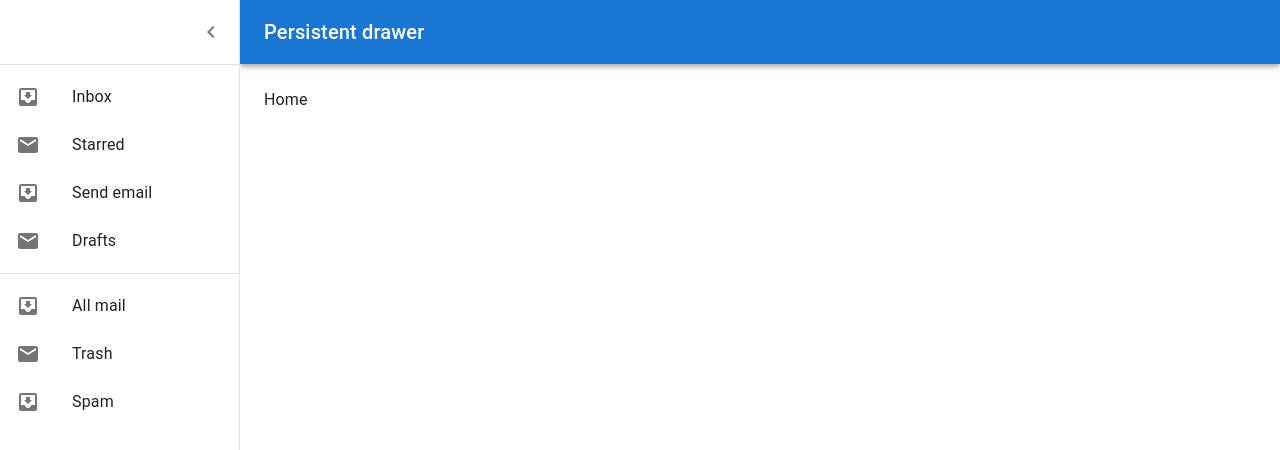
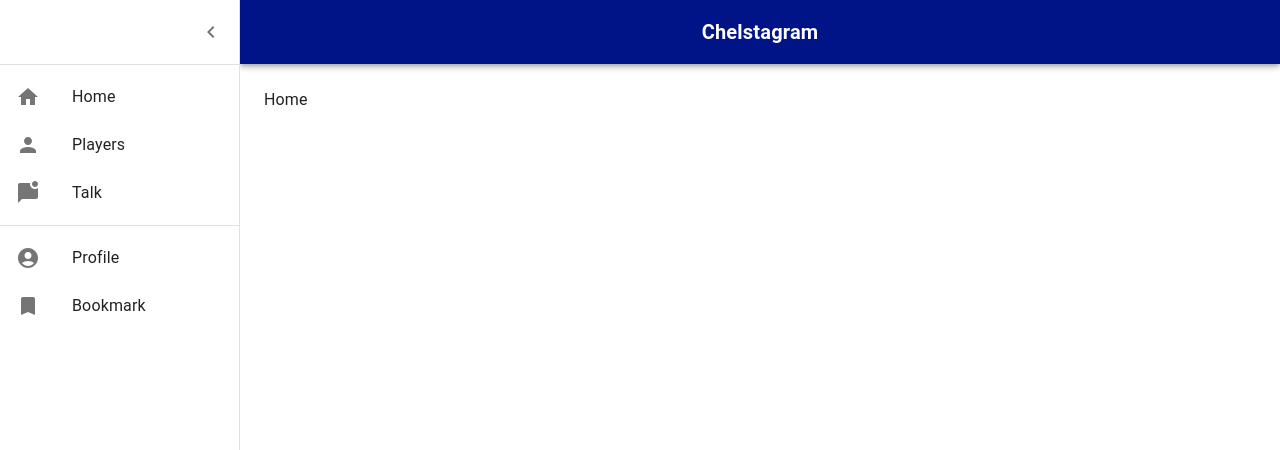
Before and after one commit to ckm960411/Chelstagram-next-ts, a Next.js app: page / in a window 1280 px wide. Both pictures are taken after a click on the button "open drawer". Shown: the top 450 px of the page. Built offline with nearby package versions, Linux system fonts and the light colour scheme.

Commit message:
AppLayout 기본형식 작성

```diff
--- a/components/AppLayout.tsx
+++ b/components/AppLayout.tsx
@@ -1,22 +1,32 @@
 import * as React from 'react';
 import { styled, useTheme } from '@mui/material/styles';
-import Box from '@mui/material/Box';
-import Drawer from '@mui/material/Drawer';
-import CssBaseline from '@mui/material/CssBaseline';
-import MuiAppBar, { AppBarProps as MuiAppBarProps } from '@mui/material/AppBar';
-import Toolbar from '@mui/material/Toolbar';
-import List from '@mui/material/List';
-import Typography from '@mui/material/Typography';
-import Divider from '@mui/material/Divider';
-import IconButton from '@mui/material/IconButton';
-import MenuIcon from '@mui/icons-material/Menu';
-import ChevronLeftIcon from '@mui/icons-material/ChevronLeft';
-import ChevronRightIcon from '@mui/icons-material/ChevronRight';
-import ListItem from '@mui/material/ListItem';
-import ListItemIcon from '@mui/material/ListItemIcon';
-import ListItemText from '@mui/material/ListItemText';
-import InboxIcon from '@mui/icons-material/MoveToInbox';
-import MailIcon from '@mui/icons-material/Mail';
+import { AppBarProps as MuiAppBarProps } from '@mui/material/AppBar';
+import {
+  Box,
+  Drawer,
+  AppBar as MuiAppBar,
+  Toolbar,
+  List,
+  CssBaseline,
+  Typography,
+  Divider,
+  IconButton,
+  ListItem,
+  ListItemIcon,
+  ListItemText,
+} from "@mui/material";
+import {
+  Menu as MenuIcon,
+  ChevronLeft as ChevronLeftIcon,
+  ChevronRight as ChevronRightIcon,
+  Home as HomeIcon,
+  Person as PersonIcon,
+  AccountCircle as AccountCircleIcon,
+  Bookmark as BookmarkIcon,
+  MarkChatUnread as MarkChatUnreadIcon,
+  Search as SearchIcon,
+} from "@mui/icons-material";
+import Link from 'next/link';
 
 const drawerWidth = 240;
 
@@ -73,6 +83,57 @@ type AppLayoutProps = {
   children: React.ReactNode
 }
 
+const StyledBanner = styled(Typography)`
+  color: #fff;
+  font-weight: 600;
+  font-size: 20px;
+`;
+const MainTypo: React.FC = () => (
+  <Typography variant="h5" noWrap component="div" sx={{ position: 'absolute', left: '50%', transform: 'translateX(-50%)' }}>
+    <StyledBanner>
+      <Link href="/">
+        <a>Chelstagram</a>
+      </Link>
+    </StyledBanner>
+  </Typography>
+);
+
+type IconListItem = {
+  icon: () => React.ReactNode
+  primary: string
+  route: string
+}
+
+const DrawerMainIcons: IconListItem[] = [
+  {
+    icon: () => <HomeIcon />,
+    primary: "Home",
+    route: "/",
+  },
+  {
+    icon: () => <PersonIcon />,
+    primary: "Players",
+    route: "/players",
+  },
+  {
+    icon: () => <MarkChatUnreadIcon />,
+    primary: "Talk",
+    route: "/talk",
+  },
+];
+const DrawerPersonalIcons: IconListItem[] = [
+  {
+    icon: () => <AccountCircleIcon />,
+    primary: "Profile",
+    route: "/profile",
+  },
+  {
+    icon: () => <BookmarkIcon />,
+    primary: "Bookmark",
+    route: "/bookmark",
+  },
+];
+
 const AppLayout = ({ children }: AppLayoutProps) => {
   const theme = useTheme();
   const [open, setOpen] = React.useState(false);
@@ -99,11 +160,11 @@ const AppLayout = ({ children }: AppLayoutProps) => {
           >
             <MenuIcon />
           </IconButton>
-          <Typography variant="h6" noWrap component="div">
-            Persistent drawer
-          </Typography>
+          {open && <div></div>}
+          <MainTypo />
         </Toolbar>
       </AppBar>
+
       <Drawer
         sx={{
           width: drawerWidth,
@@ -124,27 +185,38 @@ const AppLayout = ({ children }: AppLayoutProps) => {
         </DrawerHeader>
         <Divider />
         <List>
-          {['Inbox', 'Starred', 'Send email', 'Drafts'].map((text, index) => (
-            <ListItem button key={text}>
-              <ListItemIcon>
-                {index % 2 === 0 ? <InboxIcon /> : <MailIcon />}
-              </ListItemIcon>
-              <ListItemText primary={text} />
-            </ListItem>
+          {DrawerMainIcons.map((item) => (
+            <Link
+              href={item.route}
+              key={item.primary}
+            >
+              <a>
+                <ListItem button>
+                  <ListItemIcon>{item.icon()}</ListItemIcon>
+                  <ListItemText primary={item.primary} />
+                </ListItem>
+              </a>
+            </Link>
           ))}
         </List>
         <Divider />
         <List>
-          {['All mail', 'Trash', 'Spam'].map((text, index) => (
-            <ListItem button key={text}>
-              <ListItemIcon>
-                {index % 2 === 0 ? <InboxIcon /> : <MailIcon />}
-              </ListItemIcon>
-              <ListItemText primary={text} />
-            </ListItem>
+          {DrawerPersonalIcons.map((item) => (
+            <Link
+              href={item.route}
+              key={item.primary}
+            >
+              <a>
+                <ListItem button>
+                  <ListItemIcon>{item.icon()}</ListItemIcon>
+                  <ListItemText primary={item.primary} />
+                </ListItem>
+              </a>
+            </Link>
           ))}
         </List>
       </Drawer>
+
       <Main open={open}>
         <DrawerHeader />
         {children}
--- a/pages/_app.tsx
+++ b/pages/_app.tsx
@@ -1,12 +1,25 @@
 import "../styles/globals.css";
 import type { AppProps } from "next/app";
 import AppLayout from "../components/AppLayout";
+import { createTheme, ThemeProvider } from "@mui/material";
+
+const themeOptions = createTheme({
+  palette: {
+    primary: {
+      main: "#001487",
+    },
+  },
+});
 
 function MyApp({ Component, pageProps }: AppProps) {
   return (
-    <AppLayout>
-      <Component {...pageProps} />
-    </AppLayout>
+    <>
+      <ThemeProvider theme={themeOptions}>
+        <AppLayout>
+          <Component {...pageProps} />
+        </AppLayout>
+      </ThemeProvider>
+    </>
   );
 }
 
```
